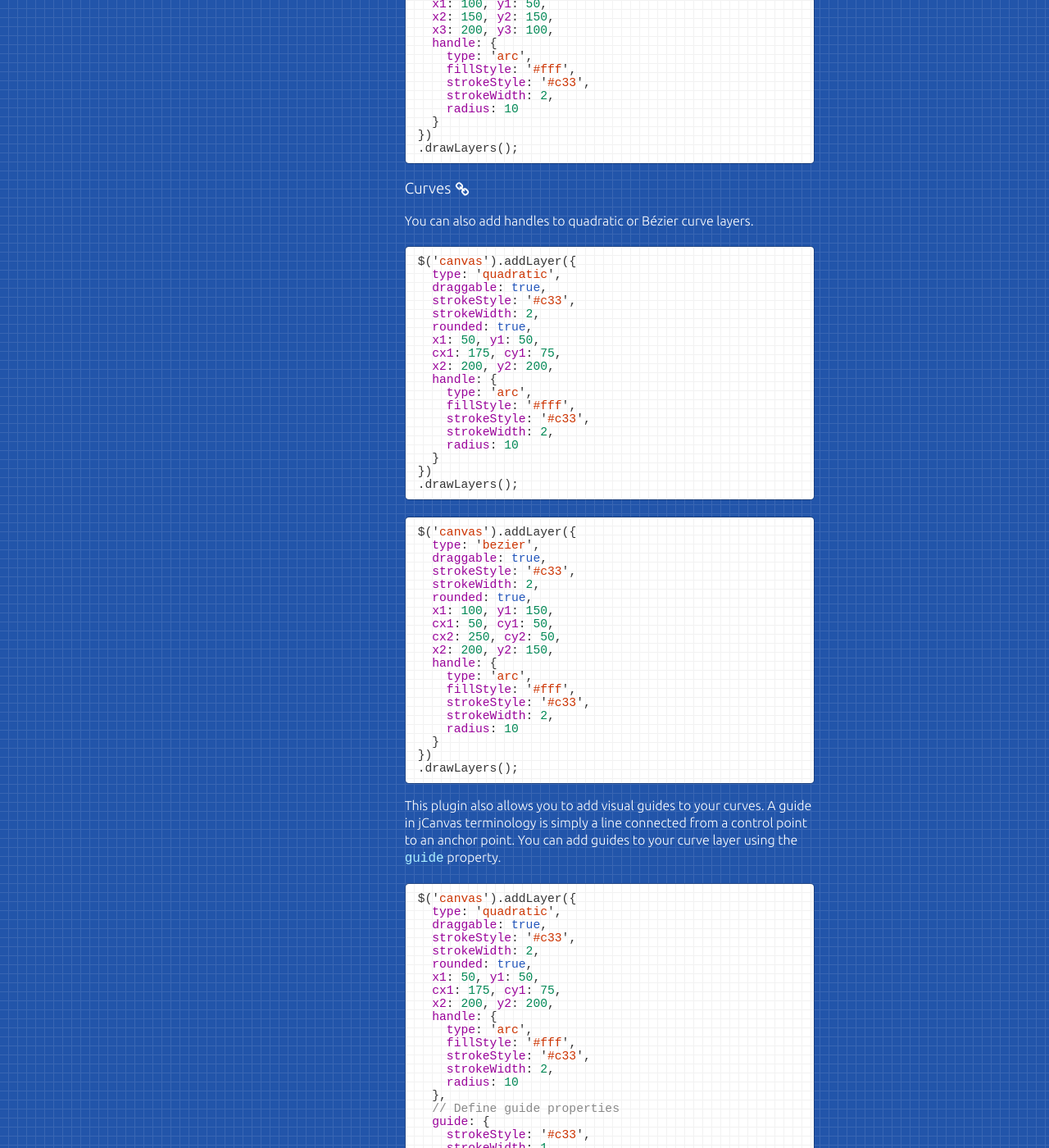
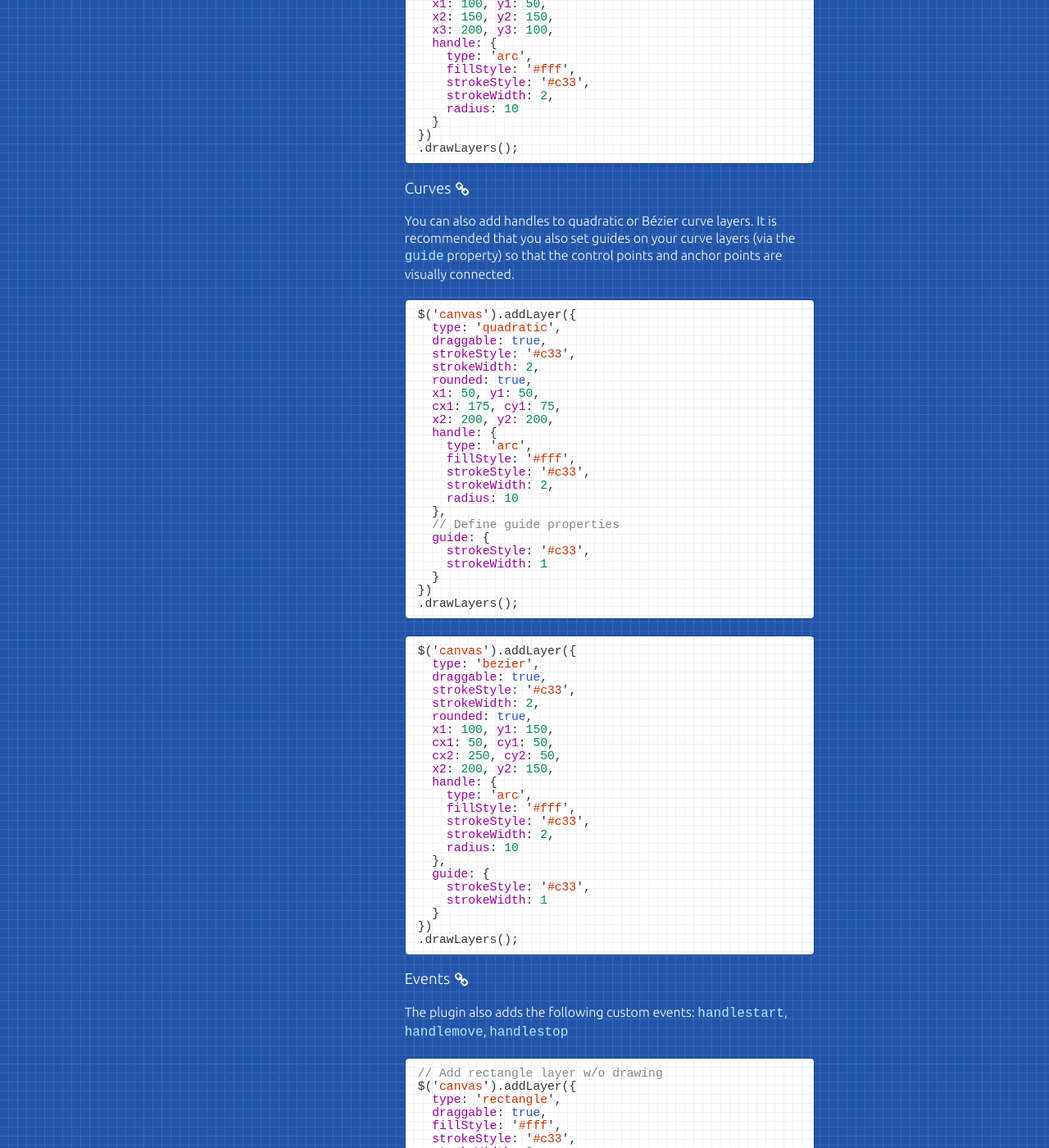
Before and after one commit to caleb531/jcanvas-website, a Jekyll site: the page built from _plugin_docs/handles.md, in a window 1280 px wide and 1400 px high, scrolled down 4741 px. Shown: the whole window at 82% size. Built offline with Jekyll 4.4.1, drawn with Linux system fonts in a browser that asks for light colours; some web fonts are replaced; a script that is not in the unit is left out.

Commit message:
Eliminate guideless curve handles code examples

````diff
--- a/_plugin_docs/handles.md
+++ b/_plugin_docs/handles.md
@@ -269,52 +269,7 @@ $('canvas').addLayer({
 
 ### Curves
 
-You can also add handles to quadratic or Bézier curve layers.
-
-```javascript
-$('canvas').addLayer({
-  type: 'quadratic',
-  draggable: true,
-  strokeStyle: '#c33',
-  strokeWidth: 2,
-  rounded: true,
-  x1: 50, y1: 50,
-  cx1: 175, cy1: 75,
-  x2: 200, y2: 200,
-  handle: {
-    type: 'arc',
-    fillStyle: '#fff',
-    strokeStyle: '#c33',
-    strokeWidth: 2,
-    radius: 10
-  }
-})
-.drawLayers();
-```
-
-```javascript
-$('canvas').addLayer({
-  type: 'bezier',
-  draggable: true,
-  strokeStyle: '#c33',
-  strokeWidth: 2,
-  rounded: true,
-  x1: 100, y1: 150,
-  cx1: 50, cy1: 50,
-  cx2: 250, cy2: 50,
-  x2: 200, y2: 150,
-  handle: {
-    type: 'arc',
-    fillStyle: '#fff',
-    strokeStyle: '#c33',
-    strokeWidth: 2,
-    radius: 10
-  }
-})
-.drawLayers();
-```
-
-This plugin also allows you to add visual guides to your curves. A guide in jCanvas terminology is simply a line connected from a control point to an anchor point. You can add guides to your curve layer using the `guide` property.
+You can also add handles to quadratic or Bézier curve layers. It is recommended that you also set guides on your curve layers (via the `guide` property) so that the control points and anchor points are visually connected.
 
 ```javascript
 $('canvas').addLayer({
````
